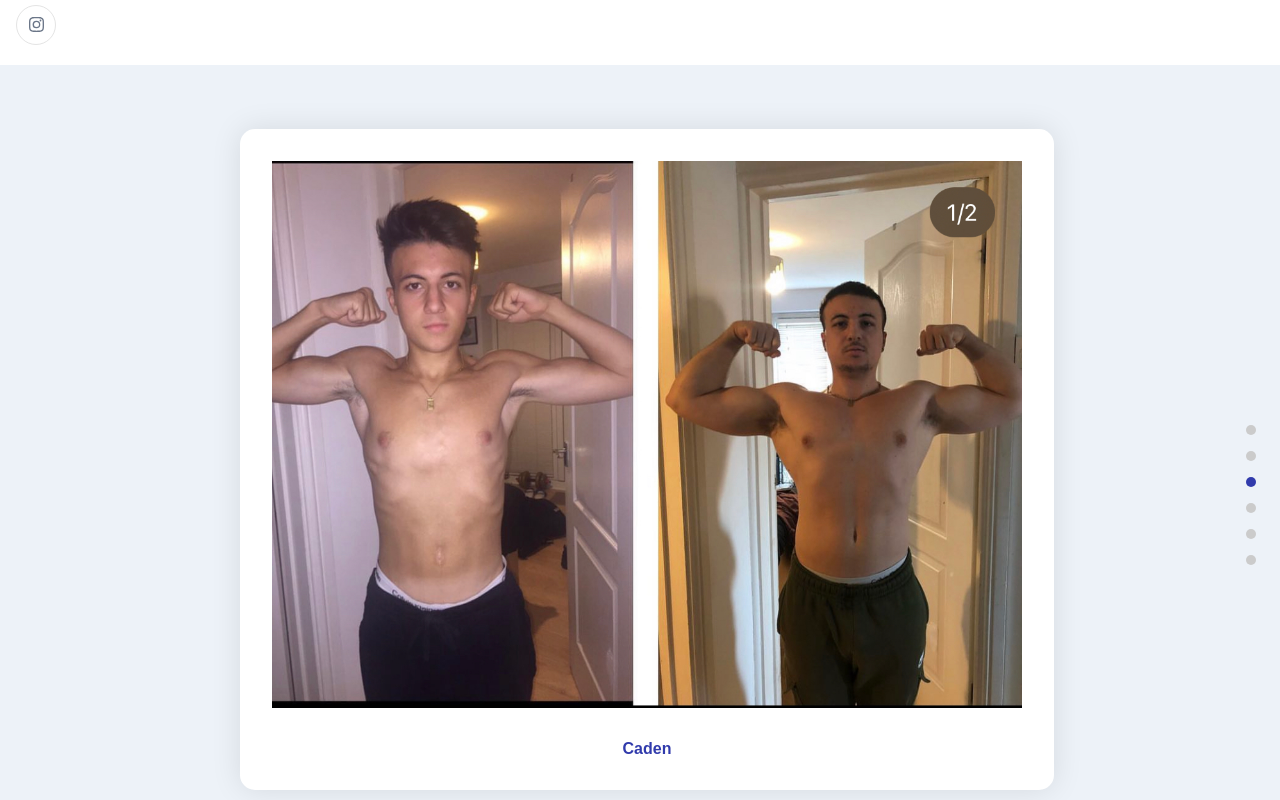
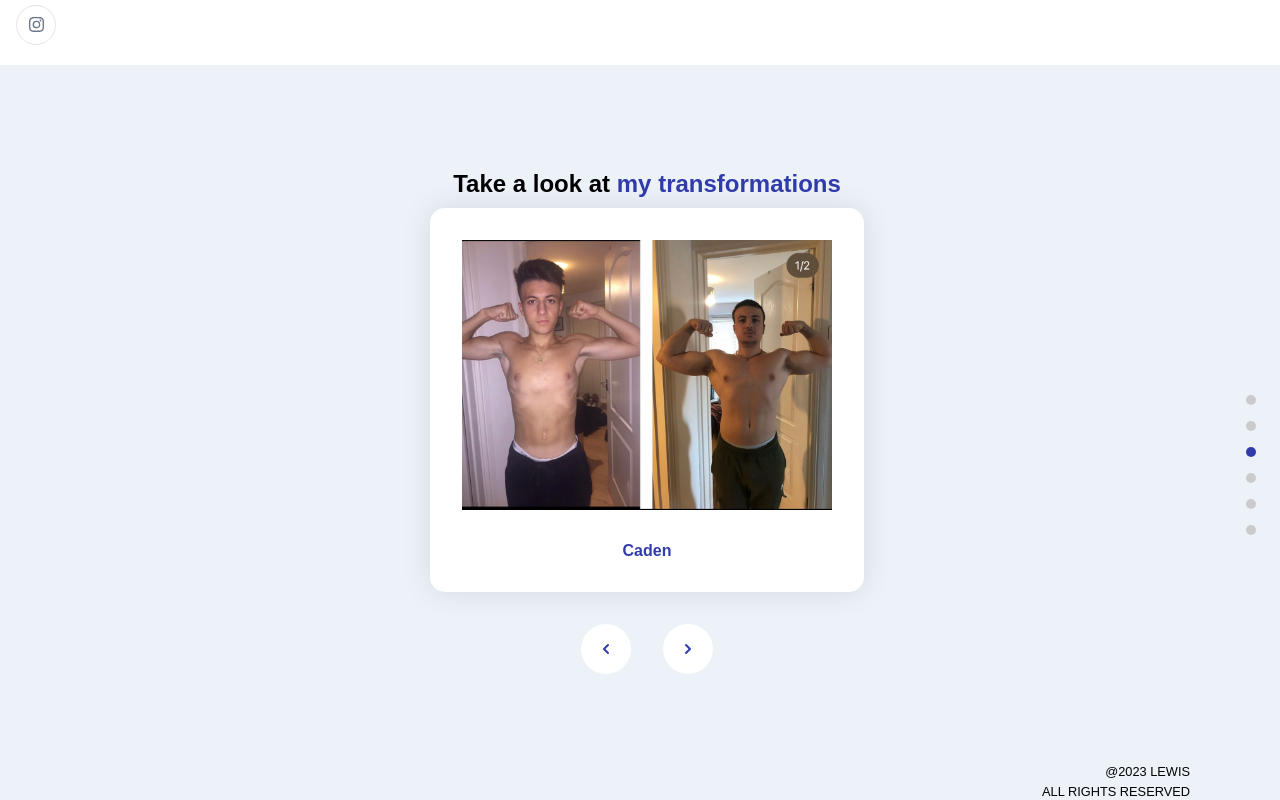
Before and after one commit to LewisMurray00/personal-trainer-webpage, a React (Create React App) app: page / in a window 1280 px wide. Shown: the part 1740-2540 px from the top of the page. Built offline with nearby package versions, Linux system fonts and the light colour scheme.

Commit message:
Created a showcase that cycles through the clients images that they have sent

```diff
--- a/src/container/Showcase/Showcase.jsx
+++ b/src/container/Showcase/Showcase.jsx
@@ -25,9 +25,14 @@ const Showcase = () => {
     const [currentIndex, setCurrentIndex] = useState(0);
     const show = showcases[currentIndex];
 
+    const handleClick = (index) => {
+        setCurrentIndex(index)
+    }
 
   return (
     <>
+        <h2 className='app__showcase-header'>Take a look at <span>my transformations</span></h2>
+
         <div className='app__showcase-item app__flex'>
 
             <img src={show.imgUrl} alt='showcase'/>
@@ -35,6 +40,15 @@ const Showcase = () => {
                 <h4>{show.name}</h4>
             </div>
 
+        </div>
+
+        <div className='app__showcase-btns app__flex'>
+            <div className='app__flex' onClick={(()=> handleClick(currentIndex === 0 ? showcases.length - 1 : currentIndex - 1))}>
+                <HiChevronLeft />
+            </div>
+            <div className='app__flex' onClick={(()=> handleClick(currentIndex === showcases.length - 1 ? 0 : currentIndex + 1))}>
+              <HiChevronRight />
+            </div>
         </div>
     </>
   )
--- a/src/container/Showcase/Showcase.scss
+++ b/src/container/Showcase/Showcase.scss
@@ -4,9 +4,17 @@
     flex-direction: column;
 }
 
+.app__showcase-header{
+    padding-bottom: 10px;
+
+    span{
+        color: var(--secondary-colour);
+    }
+}
+
 .app__showcase-item{
-    width: 75%;
-    min-height: 75%;
+    width: 40%;
+    min-height: 40%;
     background-color: var(--white-colour);
     display: flex;
     flex-direction: column;
@@ -39,9 +47,39 @@
 
     @media screen and (max-width: 850px){
         width: 100%;
+        max-height: 100%;
     }
 
     @media screen and (max-width: 600px){
         flex-direction: column;
     }
 }
+
+.app__showcase-btns{
+    flex-direction: row;
+    margin-top: 1rem;
+
+    div{
+        width: 50px;
+        height: 50px;
+        border-radius: 50%;
+        background-color: var(--white-colour);
+
+        margin: 1rem;
+        transition: all 0.3s ease-in-out;
+
+        svg{
+            width: 20px;
+            height: 20px;
+            color: var(--secondary-colour);
+        }
+
+        &:hover{
+            background-color: var(--secondary-colour);
+
+            svg{
+                color: var(--white-colour);
+            }
+        }
+    }
+}
```
